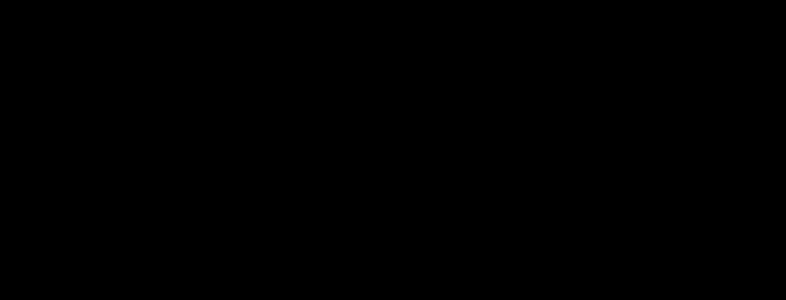
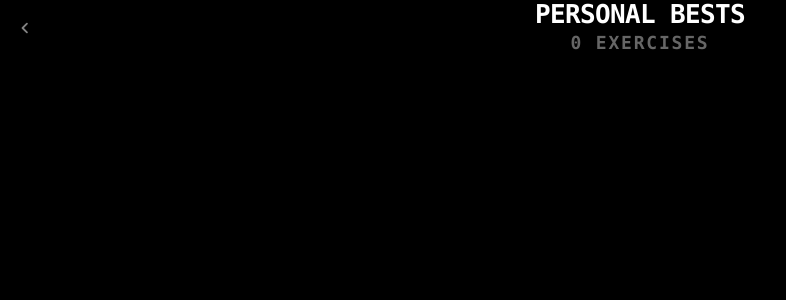
Before and after one commit to IFAKA/liftday, a Next.js app: page /history/personal-bests in a window 1280 px wide. Before the commit this address had no page. Shown: the top 300 px of the page, without its empty margins (0-786 px from the left). Built offline with nearby package versions, Linux system fonts and the light colour scheme.

Commit message:
feat: convert personal bests to /history/personal-bests route

```diff
--- /dev/null
+++ b/app/history/personal-bests/page.tsx
@@ -0,0 +1,65 @@
+'use client';
+
+import { useMemo, useEffect, useState } from 'react';
+import { useRouter } from 'next/navigation';
+import { ChevronLeft } from 'lucide-react';
+import { Button } from '@/components/ui/button';
+import { TopBar } from '@/components/TopBar';
+import { loadWorkoutData } from '@/lib/storage';
+import { EXERCISES } from '@/lib/constants';
+import { WorkoutData } from '@/lib/types';
+
+export default function PersonalBestsPage() {
+  const router = useRouter();
+  const [data, setData] = useState<WorkoutData>({});
+
+  useEffect(() => {
+    setData(loadWorkoutData());
+  }, []);
+
+  const prs = useMemo(() => {
+    const result: Record<string, number> = {};
+    for (const session of Object.values(data)) {
+      if (!session.logged_at) continue;
+      for (const ex of EXERCISES) {
+        const reps = session[ex.key];
+        if (reps && reps.length > 0) {
+          const best = Math.max(...reps);
+          if (!result[ex.key] || best > result[ex.key]) result[ex.key] = best;
+        }
+      }
+    }
+    return result;
+  }, [data]);
+
+  return (
+    <div className="flex flex-col h-full bg-black overflow-hidden relative pb-safe">
+      <TopBar
+        leftAction={
+          <Button variant="ghost" size="icon" aria-label="Back" onClick={() => router.back()} className="-ml-2 text-white/50 hover:text-white hover:bg-transparent active:text-white">
+            <ChevronLeft className="w-5 h-5" />
+          </Button>
+        }
+        center={
+          <div className="flex flex-col items-center">
+            <span className="text-fluid-ui font-black uppercase tracking-tight text-white leading-none">Personal Bests</span>
+            <span className="text-fluid-label text-white/40 font-mono tracking-widest mt-0.5">{Object.keys(prs).length} EXERCISES</span>
+          </div>
+        }
+      />
+      <div className="flex-1 overflow-y-auto px-4 pb-8 no-scrollbar mt-2">
+        <div className="flex flex-col gap-3">
+          {EXERCISES.filter((ex) => prs[ex.key]).map((ex) => (
+            <div key={ex.key} className="flex items-center justify-between px-5 py-4 rounded-2xl bg-white/5 border border-white/5">
+              <span className="text-fluid-ui font-black uppercase tracking-tight text-white truncate">{ex.name}</span>
+              <div className="flex items-baseline gap-2 shrink-0 ml-3">
+                <span className="text-fluid-exercise font-black tabular-nums tracking-tighter text-white leading-none">{prs[ex.key]}</span>
+                <span className="text-fluid-label font-mono text-white/30 uppercase tracking-widest">{ex.unit === 'seconds' ? 'Secs' : 'Reps'}</span>
+              </div>
+            </div>
+          ))}
+        </div>
+      </div>
+    </div>
+  );
+}
--- a/components/HistoryScreen.tsx
+++ b/components/HistoryScreen.tsx
@@ -1,15 +1,15 @@
 'use client';
 
-import { useMemo, useEffect, useState } from 'react';
+import { useMemo } from 'react';
+import { useRouter } from 'next/navigation';
 import { ChevronLeft, ChevronRight, Trophy } from 'lucide-react';
 import { format } from 'date-fns';
 import { cn } from '@/lib/utils';
-import { WorkoutData, WorkoutType, Exercise } from '@/lib/types';
+import { WorkoutData, WorkoutType } from '@/lib/types';
 import { PUSH_EXERCISES, PULL_EXERCISES, LEGS_EXERCISES, EXERCISES } from '@/lib/constants';
 import { Button } from '@/components/ui/button';
 import { Card } from '@/components/ui/card';
 import { TopBar } from './TopBar';
-import { RoutineScreen } from './RoutineScreen';
 
 interface HistoryScreenProps {
   data: WorkoutData;
@@ -23,18 +23,7 @@ const TYPE_COLOR: Record<Exclude<WorkoutType, 'rest'>, string> = {
 };
 
 export function HistoryScreen({ data, onBack }: HistoryScreenProps) {
-  const [selectedSession, setSelectedSession] = useState<string | null>(null);
-  const [showPBs, setShowPBs] = useState(false);
-
-  useEffect(() => {
-    const handlePopState = () => {
-      onBack();
-      window.history.pushState({ history: true }, '');
-    };
-    window.history.pushState({ history: true }, '');
-    window.addEventListener('popstate', handlePopState);
-    return () => window.removeEventListener('popstate', handlePopState);
-  }, [onBack]);
+  const router = useRouter();
 
   const totalSessions = useMemo(
     () => Object.values(data).filter((s) => s.logged_at).length,
@@ -63,67 +52,6 @@ export function HistoryScreen({ data, onBack }: HistoryScreenProps) {
     return result;
   }, [data]);
 
-  // Personal Bests list view
-  if (showPBs) {
-    return (
-      <div className="flex flex-col h-full bg-black overflow-hidden relative pb-safe">
-        <TopBar
-          leftAction={
-            <Button variant="ghost" size="icon" aria-label="Back" onClick={() => setShowPBs(false)} className="-ml-2 text-white/50 hover:text-white hover:bg-transparent active:text-white">
-              <ChevronLeft className="w-5 h-5" />
-            </Button>
-          }
-          center={
-            <div className="flex flex-col items-center">
-              <span className="text-fluid-ui font-black uppercase tracking-tight text-white leading-none">Personal Bests</span>
-              <span className="text-fluid-label text-white/40 font-mono tracking-widest mt-0.5">{Object.keys(prs).length} EXERCISES</span>
-            </div>
-          }
-        />
-        <div className="flex-1 overflow-y-auto px-4 pb-8 no-scrollbar mt-2">
-          <div className="flex flex-col gap-3">
-            {EXERCISES.filter((ex) => prs[ex.key]).map((ex) => (
-              <div key={ex.key} className="flex items-center justify-between px-5 py-4 rounded-2xl bg-white/5 border border-white/5">
-                <span className="text-fluid-ui font-black uppercase tracking-tight text-white truncate">{ex.name}</span>
-                <div className="flex items-baseline gap-2 shrink-0 ml-3">
-                  <span className="text-fluid-exercise font-black tabular-nums tracking-tighter text-white leading-none">{prs[ex.key]}</span>
-                  <span className="text-fluid-label font-mono text-white/30 uppercase tracking-widest">{ex.unit === 'seconds' ? 'Secs' : 'Reps'}</span>
-                </div>
-              </div>
-            ))}
-          </div>
-        </div>
-      </div>
-    );
-  }
-
-  // Session detail view
-  if (selectedSession) {
-    const session = data[selectedSession];
-    const wt = session?.workout_type;
-    const allExercises: Exercise[] = wt === 'push' ? PUSH_EXERCISES : wt === 'pull' ? PULL_EXERCISES : LEGS_EXERCISES;
-    const exercisesWithReps = allExercises.filter((ex) => {
-      const reps = session?.[ex.key];
-      return reps && reps.length > 0;
-    });
-    const loggedReps: Record<string, number[]> = {};
-    for (const ex of exercisesWithReps) {
-      const reps = session?.[ex.key];
-      if (reps) loggedReps[ex.key] = reps;
-    }
-    const displayDate = new Date(selectedSession + 'T12:00:00');
-    return (
-      <RoutineScreen
-        exercises={exercisesWithReps}
-        title={wt?.toUpperCase() ?? ''}
-        titleColor={wt ? TYPE_COLOR[wt] : 'text-white'}
-        subtitle={format(displayDate, 'MMM d, EEE').toUpperCase()}
-        loggedReps={loggedReps}
-        onBack={() => setSelectedSession(null)}
-      />
-    );
-  }
-
   return (
     <div className="flex flex-col h-full bg-black overflow-hidden relative pb-safe">
       <TopBar
@@ -149,7 +77,7 @@ export function HistoryScreen({ data, onBack }: HistoryScreenProps) {
           {/* Personal Bests — single list item */}
           {Object.keys(prs).length > 0 && (
             <div className="mb-4">
-              <Card className="flex-row items-center justify-between px-6 py-6 gap-0 rounded-2xl bg-white/10 border-white/5 shadow-lg cursor-pointer active:scale-95 transition-transform" onClick={() => setShowPBs(true)}>
+              <Card className="flex-row items-center justify-between px-6 py-6 gap-0 rounded-2xl bg-white/10 border-white/5 shadow-lg cursor-pointer active:scale-95 transition-transform" onClick={() => router.push('/history/personal-bests')}>
                 <div className="flex items-center gap-3">
                   <Trophy className="w-5 h-5 text-yellow-500 shrink-0" />
                   <span className="text-fluid-exercise font-black uppercase tracking-tight text-white leading-none">Personal Bests</span>
@@ -177,7 +105,7 @@ export function HistoryScreen({ data, onBack }: HistoryScreenProps) {
                   const displayDate = new Date(dateKey + 'T12:00:00');
 
                   return (
-                    <Card key={dateKey} className="flex-row items-center justify-between px-6 py-6 gap-0 rounded-2xl bg-white/10 border-white/5 shadow-lg cursor-pointer active:scale-95 transition-transform" onClick={() => setSelectedSession(dateKey)}>
+                    <Card key={dateKey} className="flex-row items-center justify-between px-6 py-6 gap-0 rounded-2xl bg-white/10 border-white/5 shadow-lg cursor-pointer active:scale-95 transition-transform" onClick={() => router.push(`/history/${dateKey}`)}>
                       <div className="flex flex-col">
                         <span className="text-fluid-label text-white/60 uppercase tracking-widest font-mono font-black mb-2">{format(displayDate, 'MMM d, EEE')}</span>
                         <span className={cn('text-fluid-exercise font-black uppercase tracking-tight leading-none', TYPE_COLOR[wt])}>{wt}</span>
```
